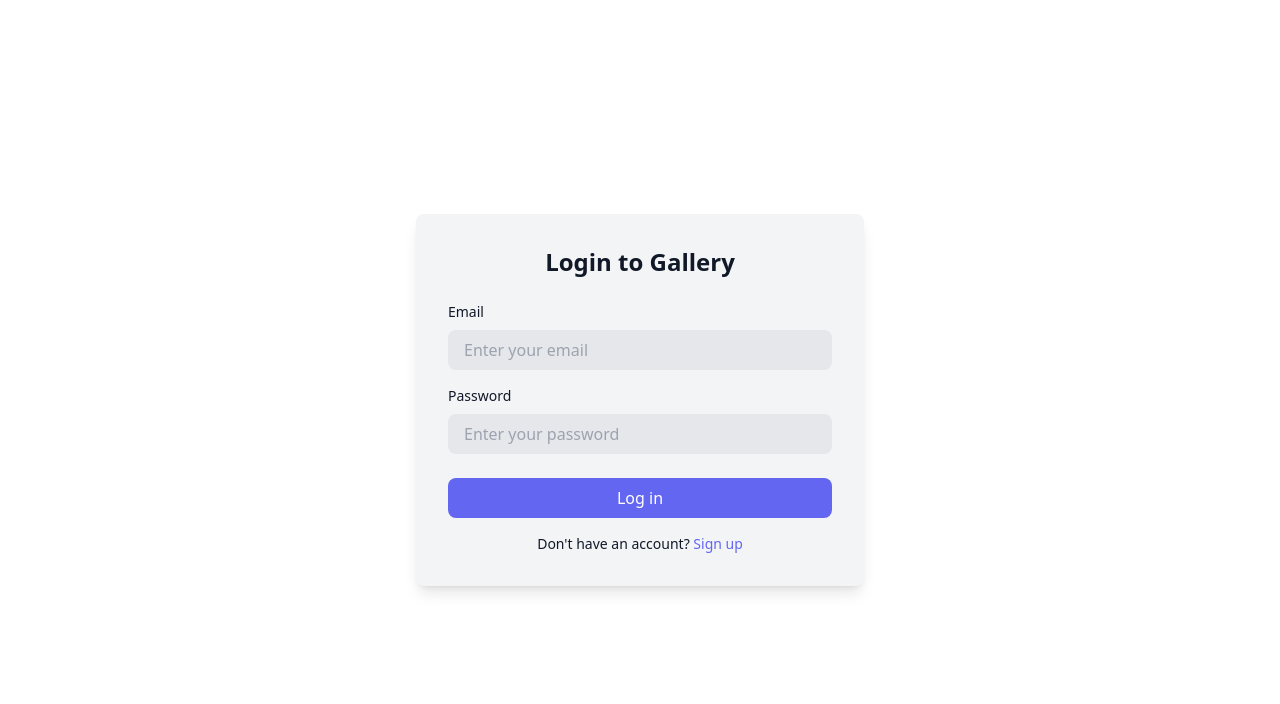
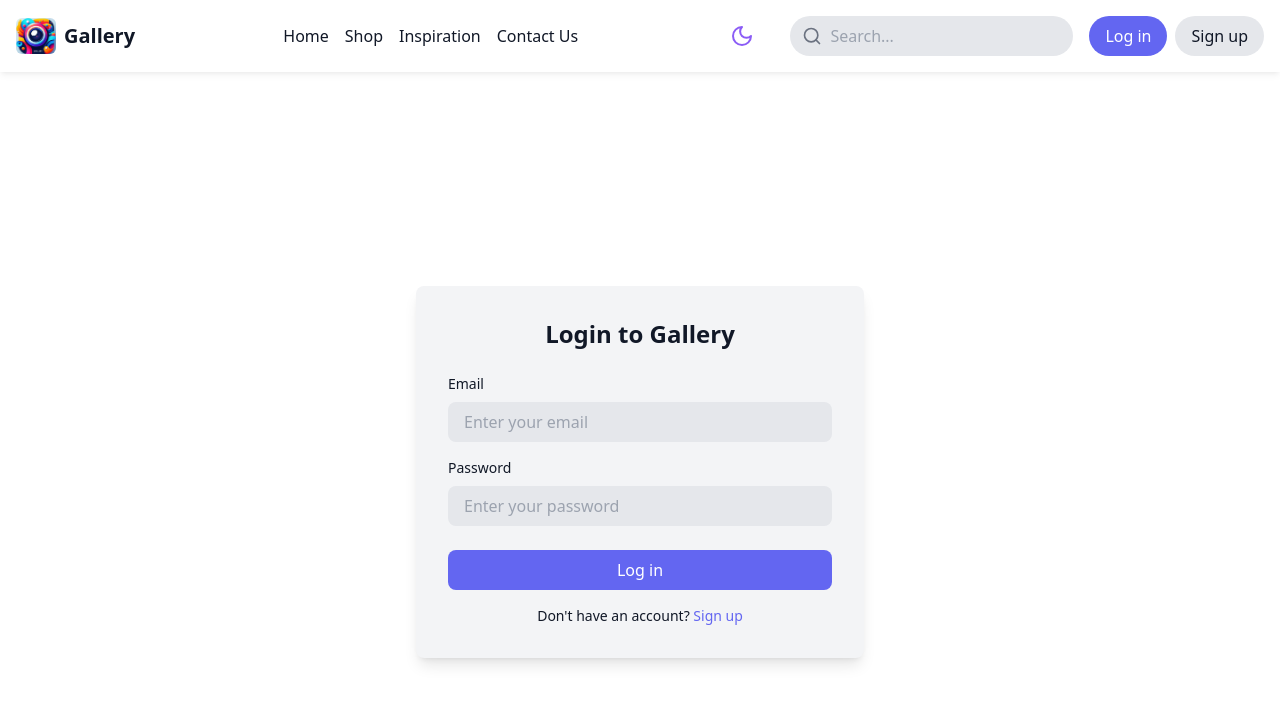
Before and after one commit to ADH0M/Gallery-app-full_stack, a React (Vite) app in the folder ClientSide/my-react-app/: page /login in a window 1280 px wide. Shown: the top 704 px of the page. Built offline with nearby package versions, Linux system fonts and the light colour scheme.

Commit message:
use react router to realted between home and singup,login update responsive

```diff
--- a/ClientSide/my-react-app/src/Authentication/Login.jsx
+++ b/ClientSide/my-react-app/src/Authentication/Login.jsx
@@ -16,7 +16,8 @@ const LoginPage = () => {
   });
 
   return (
-    <div className="min-h-screen flex items-center justify-center bg-white dark:bg-gray-900 text-gray-900 dark:text-gray-100">
+    <>
+      <div className="min-h-screen flex items-center justify-center bg-opacity-50 bg-white dark:bg-opacity-95 dark:bg-gray-900 text-gray-900 dark:text-gray-100">
       <div className="bg-gray-100 dark:bg-gray-800 p-8 rounded-lg shadow-lg w-full max-w-md">
         <h2 className="text-2xl font-bold mb-6 text-center">Login to Gallery</h2>
         <Formik
@@ -84,7 +85,9 @@ const LoginPage = () => {
           )}
         </Formik>
       </div>
-    </div>
+      </div>
+    </>
+
   );
 };
 
--- a/ClientSide/my-react-app/src/Components/ASide/Navbar.jsx
+++ b/ClientSide/my-react-app/src/Components/ASide/Navbar.jsx
@@ -1,7 +1,7 @@
 import { MenuIcon, MoonIcon, Search, SunIcon } from "lucide-react";
 import { useEffect, useState } from "react";
-import { Link, useNavigate } from "react-router-dom";
-
+import { Link, NavLink, useNavigate } from "react-router-dom";
+import './navStyle.css'
 const Navbar = () => {
   const navigate = useNavigate();
     const [isMenuOpen , setIsMenuOpen] = useState(false);
@@ -22,25 +22,27 @@ const Navbar = () => {
       localStorage.setItem("darkMode" ,JSON.stringify(darkMode))
     },[darkMode]);
   return (
-    <div className ="bg-white dark:bg-gray-900 text-gray-900 dark:text-gray-100 shadow-md">
+    <nav className ="bg-white dark:bg-gray-900 text-gray-900 dark:text-gray-100 shadow-md">
       <div className="container mx-auto flex items-center justify-between p-4">
-        <div className="flex items-center">
-          <img src="../../../galler.icon.jpeg" width={40} alt="logo" className="mr-4" />
+        <div className="flex items-center cursor-pointer" onClick={()=>{navigate('/')}}>
+          <img src="../../../galler.icon.jpeg" width={40} alt="logo" className="mr-2 rounded-md" />
           <span className="text-xl font-bold">Gallery</span>
         </div>
-        <div className="hidden lg:flex space-x-4">
-          <Link to="" className="hover:text-indigo-500 dark:hover:text-indigo-300">Home</Link>
-          <Link to="shop" className="hover:text-indigo-500 dark:hover:text-indigo-300">Shop</Link>
+        <div className="hidden flex-1 felx justify-center lg:flex space-x-4">
+          <NavLink  to="" className="hover:text-indigo-500 dark:hover:text-indigo-300" end>Home</NavLink>
+          <NavLink to="shop" className= "hover:text-indigo-500 dark:hover:text-indigo-300" activeClassName="bg-red-900">Shop</NavLink>
           <Link to="Inspiration" className="hover:text-indigo-500 dark:hover:text-indigo-300">Inspiration</Link>
           <Link to="contactus" className="hover:text-indigo-500 dark:hover:text-indigo-300">Contact Us</Link>
 
+
+        </div>
+
+        <div className=" gap-4 mx-1 w-fit flex justify-end pr:4 lg:pr-8 ">
+            {darkMode ? <button onClick={toggleDarkMode}><SunIcon size={24} color="#eee" />
+            </button>:<button onClick={toggleDarkMode} ><MoonIcon size={24} color="#8B5CF6" /></button>  }
         </div>
 
         <div className="flex hidden sm:flex items-center space-x-4">
-        <div className="flex-1 gap-4 w-4 flex justify-end pr:4 lg:pr-8 ">
-            {darkMode ? <button onClick={toggleDarkMode}><SunIcon size={24} color="#eee" />
-            </button>:<button onClick={toggleDarkMode} ><MoonIcon size={24} color="#8B5CF6" /></button>  }
-          </div>
 
           <label htmlFor="search" className="relative">
             <input
@@ -48,7 +50,7 @@ const Navbar = () => {
               name="Search"
               placeholder="Search..."
               id="search"
-              className="bg-gray-200 dark:bg-gray-700 text-gray-900 dark:text-gray-100 rounded-full pl-10 pr-4 py-2 focus:outline-none"
+              className="bg-gray-200 dark:bg-gray-700 text-gray-900 dark:text-gray-100 rounded-full pl-10 pr-3 py-2 focus:outline-none"
             />
             <Search size={20} className="absolute left-3 top-1/2 transform -translate-y-1/2 text-gray-500 dark:text-gray-400" />
           </label>
@@ -70,13 +72,13 @@ const Navbar = () => {
             </button>
           </div>
         </div>
-        <div className="lg:hidden flex items-center">
+        <div className="lg:hidden flex ml-2 items-center">
           <button
             type="button"
             className="text-gray-900 dark:text-gray-100"
             onClick={() => setIsMenuOpen(!isMenuOpen)}
           >
-            <MenuIcon size={24} />
+            <MenuIcon size={26} />
           </button>
         </div>
       </div>
@@ -100,7 +102,6 @@ const Navbar = () => {
           <Link to="" className="block px-4 py-2 hover:bg-gray-200 dark:hover:bg-gray-700">Home</Link>
           <Link to="shop" className="block px-4 py-2 hover:bg-gray-200 dark:hover:bg-gray-700">Shop</Link>
           <Link to="Inspiration" className="block px-4 py-2 hover:bg-gray-200 dark:hover:bg-gray-700">Inspiration</Link>
-          <Link to="find-designers" className="block px-4 py-2 hover:bg-gray-200 dark:hover:bg-gray-700">Find Designers</Link>
           <Link to="contactus" className="block px-4 py-2 hover:bg-gray-200 dark:hover:bg-gray-700">Contact Us</Link>
           <div className="flex flex-col space-y-2 px-4 py-2">
             <button
@@ -121,7 +122,7 @@ const Navbar = () => {
         </div>
     </>
       )}
-    </div>
+    </nav>
   );
 };
 
--- /dev/null
+++ b/ClientSide/my-react-app/src/Components/ASide/navStyle.css
@@ -0,0 +1,5 @@
+nav .active {
+    color: rgb(35, 148, 224);
+    font-size: large;
+    transition: 0.2s;
+}
--- a/ClientSide/my-react-app/src/Components/auth/SignUpComp.jsx
+++ b/ClientSide/my-react-app/src/Components/auth/SignUpComp.jsx
@@ -40,7 +40,7 @@ const SignupForm = () => {
       }}
     >
       {({ isSubmitting , status }) => (
-        <div className="min-h-screen flex items-center justify-center bg-white dark:bg-gray-900 text-gray-900 dark:text-gray-100">
+        <div className="min-h-screen flex items-center justify-center bg-white bg-opacity-50 dark:bg-opacity-95 dark:bg-gray-900 text-gray-900 dark:text-gray-100">
       <div className="bg-gray-100 dark:bg-gray-800 p-8 rounded-lg shadow-lg w-full max-w-md">
         <h2 className="text-2xl font-bold mb-6 text-center">Sign Up</h2>
         <Form>
--- /dev/null
+++ b/ClientSide/my-react-app/src/Components/pages/Shop.jsx
@@ -0,0 +1,10 @@
+
+const Shop = () => {
+  return (
+    <div>
+      shop
+    </div>
+  )
+}
+
+export default Shop
```
Also changed, not shown: ClientSide/my-react-app/src/App.jsx (+7 -4 lines).
